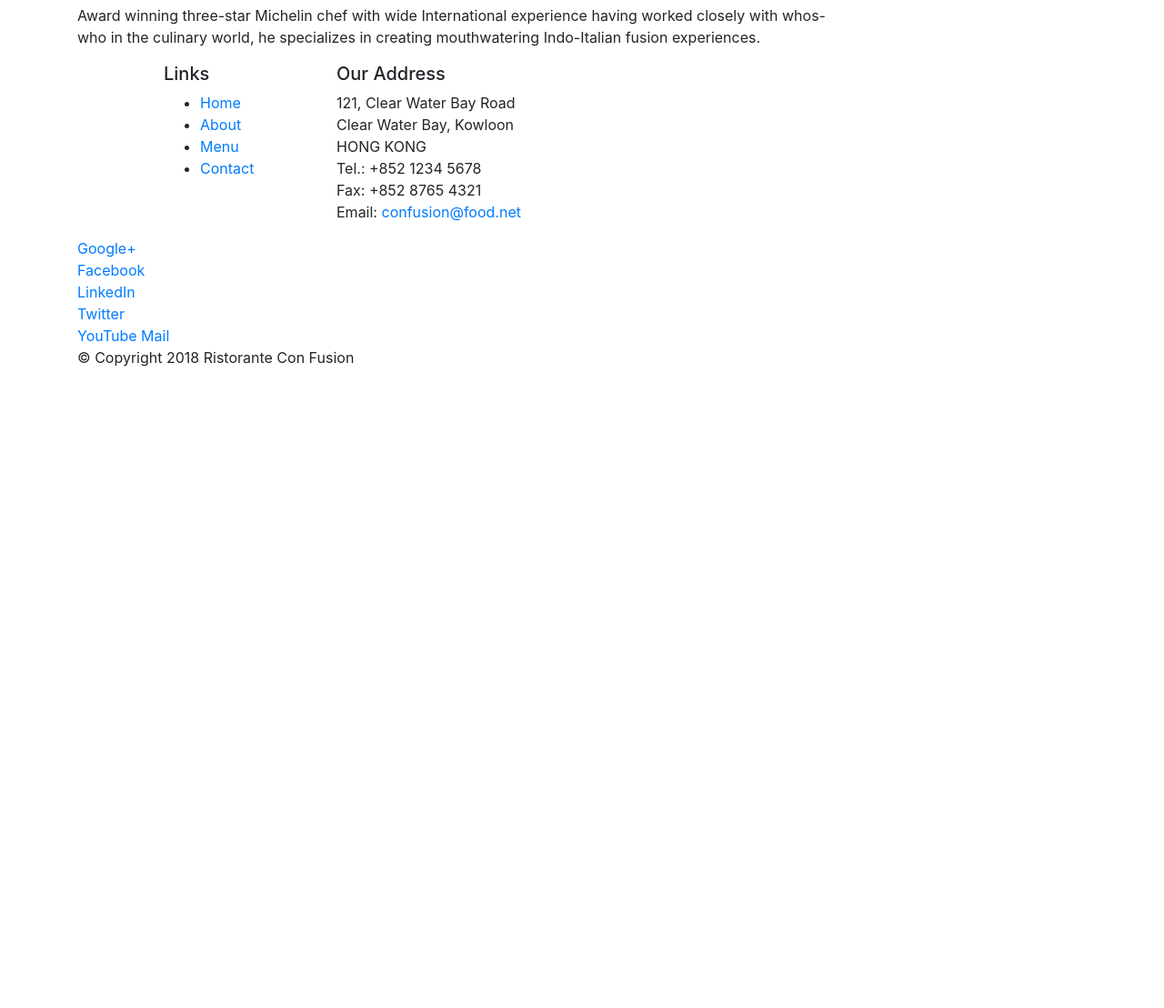
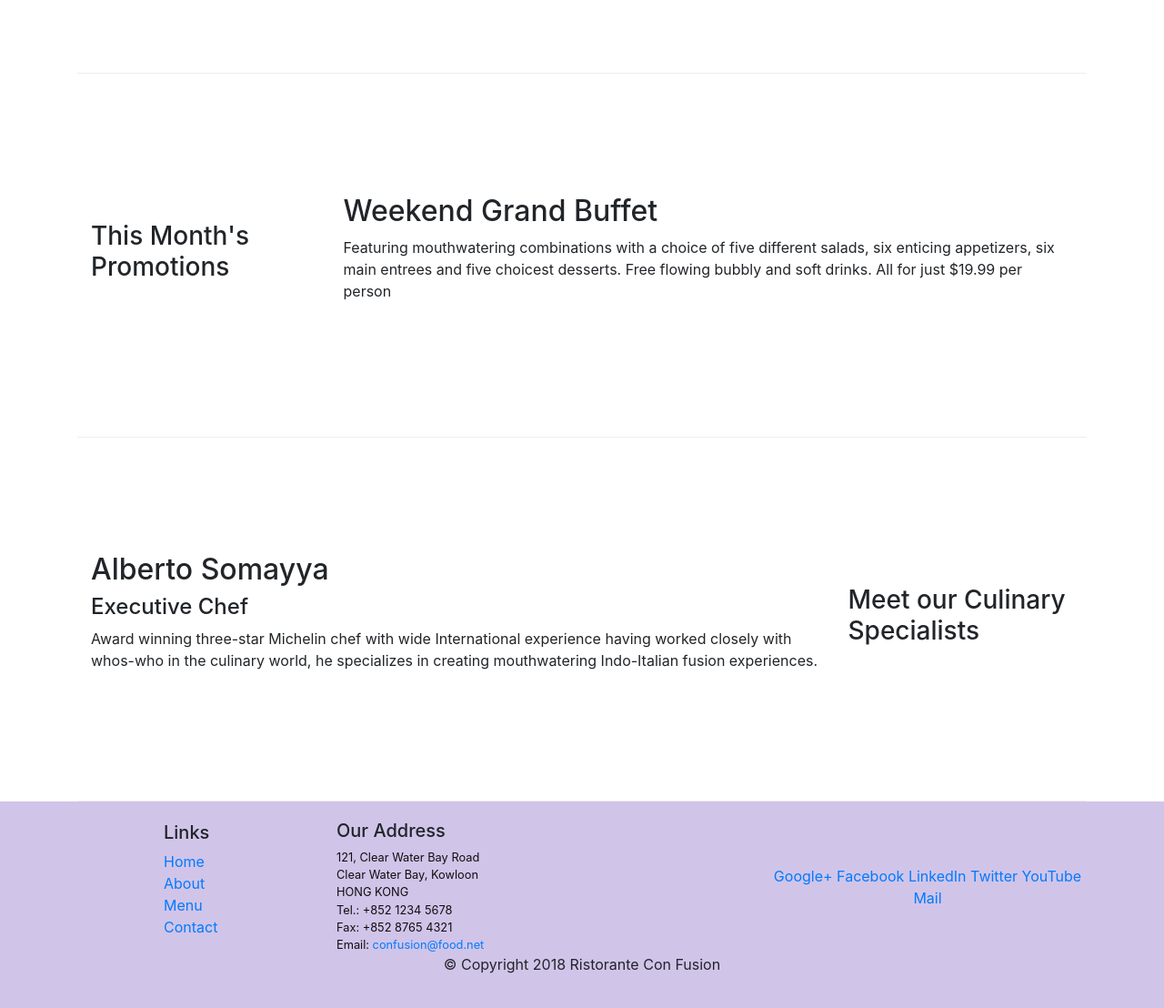
Before and after one commit to LesGayard/bootstrap4, a website: page index.html in a window 1280 px wide. Shown: the part 603-1711 px from the top of the page at 91% size. Before the commit the page ends 1024 px from the top, so only its background shows below. Drawn offline with nearby package versions, Linux system fonts and the light colour scheme.

Commit message:
bootstrap grid part 2

```diff
--- a/index.html
+++ b/index.html
@@ -9,6 +9,7 @@
 
      <!-- Bootstrap CSS -->
      <link rel="stylesheet" href="node_modules/bootstrap/dist/css/bootstrap.min.css">
+     <link rel="stylesheet" href="style.css">
     <title>Ristorante Con Fusion</title>
 </head>
 
@@ -16,7 +17,7 @@
 
     <header class="jumbotron">
         <div class="container">
-            <div class="row">
+            <div class="row row-header">
                 <div class="col-12 col-sm-6">
                     <h1>Ristorante con Fusion</h1>
                     <p>We take inspiration from the World's best cuisines, and create a unique fusion experience. Our lipsmacking creations will tickle your culinary senses!</p>
@@ -28,7 +29,7 @@
     </header>
 
     <div class="container">
-        <div class="row">
+        <div class="row row-content align-items-center">
             <div class="col-12 col-sm-4 order-sm-last col-md-3">
                 <h3>Our Lipsmacking Culinary Creations</h3>
             </div>
@@ -39,7 +40,7 @@
         </div>
 
 
-        <div class="row">
+        <div class="row row-content align-items-center">
             <div class="col-12 col-sm-4  col-md-3">
                 <h3>This Month's Promotions</h3>
             </div>
@@ -49,7 +50,7 @@
             </div>
         </div>
 
-        <div class="row">
+        <div class="row row-content align-items-center">
             <div class="col-12 col-sm-4 order-sm-last  col-md-3">
                 <h3>Meet our Culinary Specialists</h3>
             </div>
@@ -61,12 +62,12 @@
         </div>
     </div>
 
-    <footer>
+    <footer class="footer">
         <div class="container">
-            <div class="row">
+            <div class="row align-items-center">
                 <div class="col-4 offset-1 col-sm-2">
                     <h5>Links</h5>
-                    <ul>
+                    <ul class="list-unstyled">
                         <li><a href="#">Home</a></li>
                         <li><a href="#">About</a></li>
                         <li><a href="#">Menu</a></li>
@@ -84,8 +85,8 @@
 		              Email: <a href="mailto:confusion@food.net">confusion@food.net</a>
 		           </address>
                 </div>
-                <div>
-                    <div class="col-12 col-sm-4">
+                <div class="col-12 col-sm-4 align-self-center">
+                    <div class="text-center" >
                         <a href="http://google.com/+">Google+</a>
                         <a href="http://www.facebook.com/profile.php?id=">Facebook</a>
                         <a href="http://www.linkedin.com/in/">LinkedIn</a>
@@ -95,7 +96,7 @@
                     </div>
                 </div>
            </div>
-           <div class="row">
+           <div class="row justify-content-center">
                 <div class="col-auto">
                     <p>© Copyright 2018 Ristorante Con Fusion</p>
                 </div>
--- /dev/null
+++ b/style.css
@@ -0,0 +1,30 @@
+.row-header{
+    margin:0px auto;
+    padding:0px;
+}
+
+.row-content {
+    margin:0px auto;
+    padding: 50px 0px 50px 0px;
+    border-bottom: 1px ridge;
+    min-height:400px;
+}
+
+.footer{
+    background-color: #D1C4E9;
+    margin:0px auto;
+    padding: 20px 0px 20px 0px;
+}
+
+.jumbotron {
+    padding:70px 30px 70px 30px;
+    margin:0px auto;
+    background: #9575CD ;
+    color:floralwhite;
+}
+
+address{
+    font-size:80%;
+    margin:0px;
+    color:#0f0f0f;
+}
```
